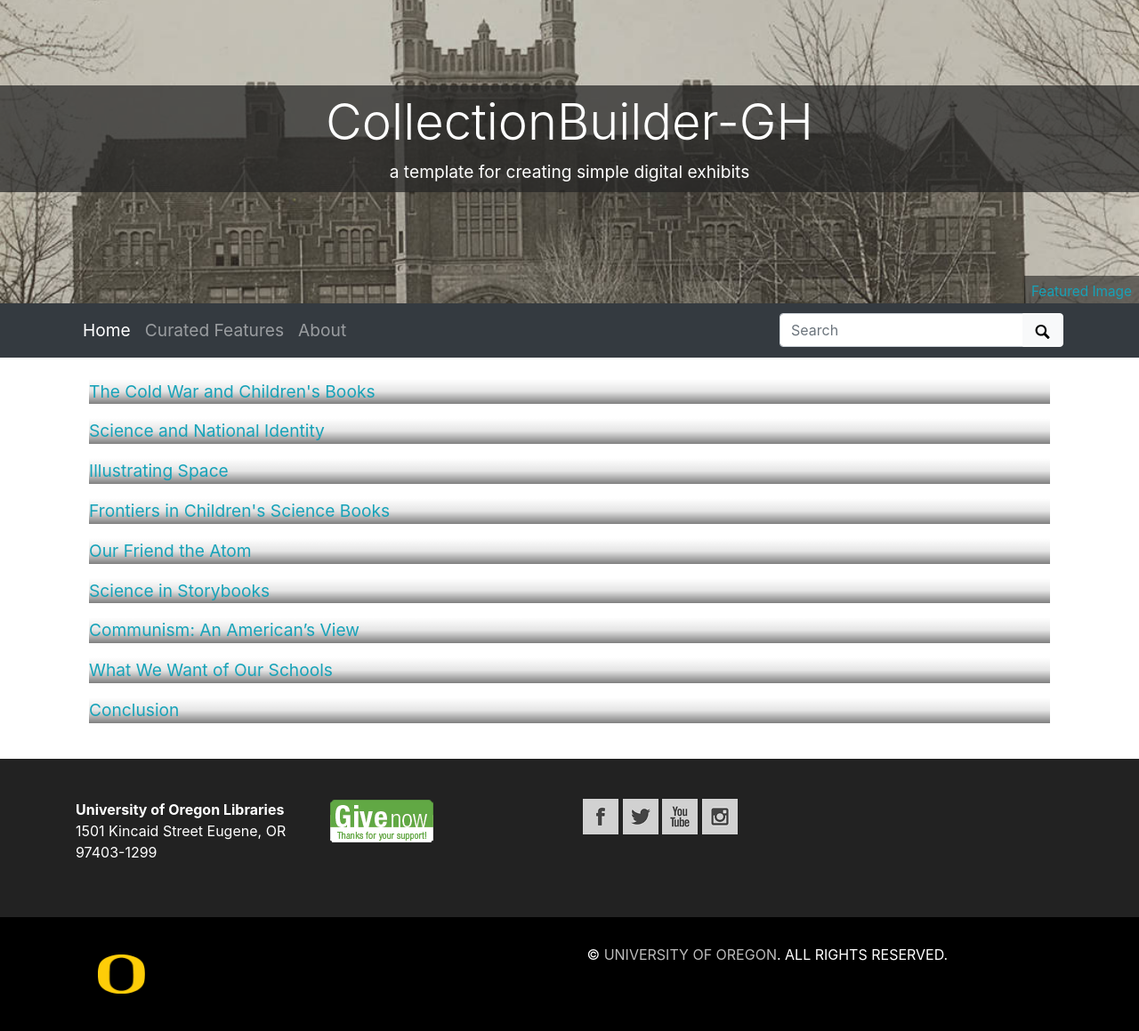
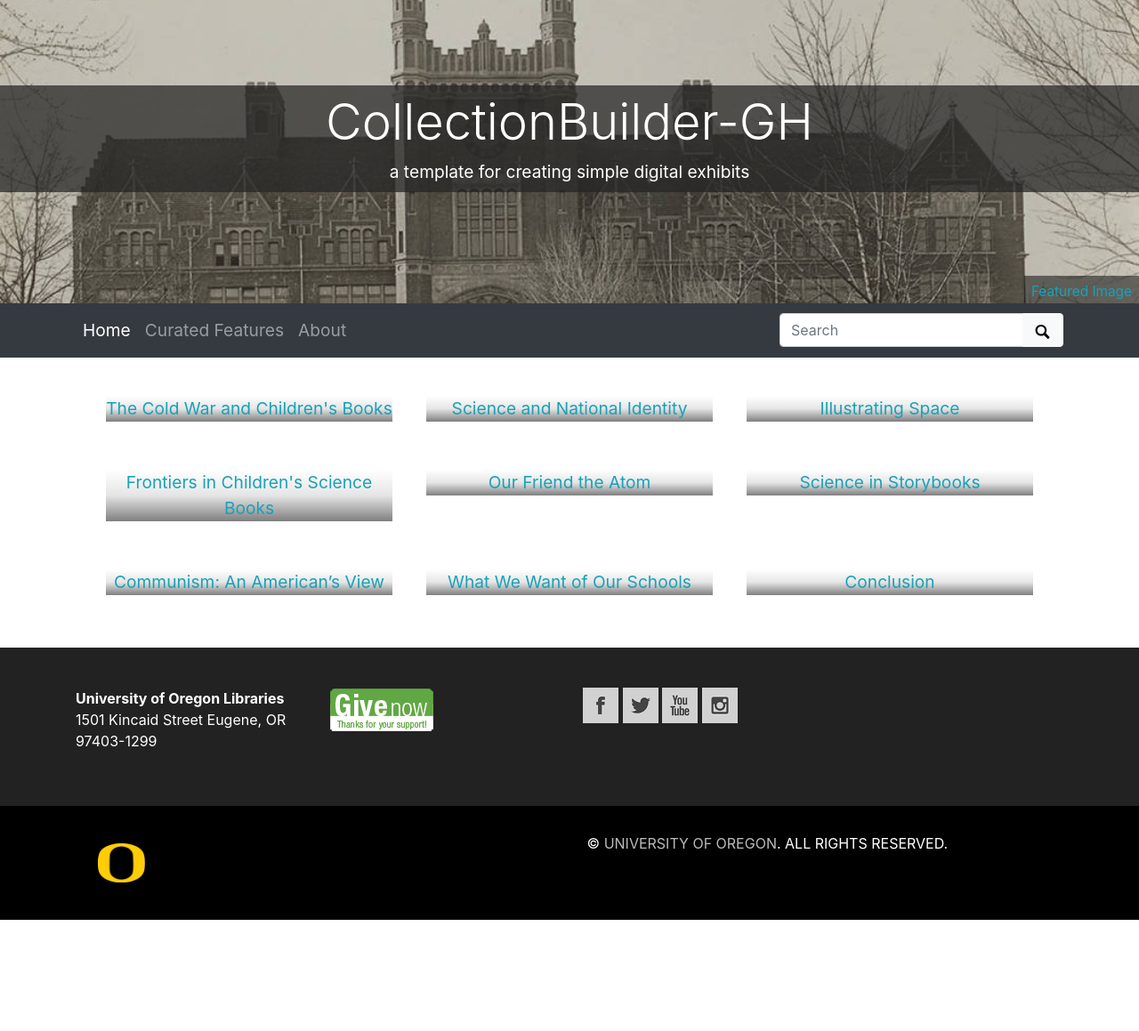
Before and after one commit to muradmikayilzadeh/tomorrows-scientists, a Jekyll site: the page built from index.md, in a window 1280 px wide. Shown: the whole page at 89% size. Built offline with Jekyll 4.4.1, drawn with Linux system fonts in a browser that asks for light colours; after the commit the page ends 1034 px from its top, so only the background shows below that.

Commit message:
Update additional.css

```diff
--- a/assets/css/additional.css
+++ b/assets/css/additional.css
@@ -1,3 +1,28 @@
+.spotlight-flexbox {
+    display: flex;
+    flex-flow: row wrap;
+}
+.spotlight-flexbox .box {
+    text-align: center;
+    padding: 1em;
+    min-width: 125px;
+    flex: 1;
+    -webkit-flex: 1 1 125px;
+}
+@media (max-width: 767px) {
+    .spotlight-flexbox .box {
+        min-width: 200px;
+        -webkit-flex: 1 1 200px;
+    }
+}
+.spotlight-flexbox .box .caption {
+    margin-top: 5px;
+    font-style: italic;
+}
+.spotlight-flexbox .box img {
+    max-width: 100%;
+}
+
 footer {
 /*     position: absolute; */
     bottom: 0;
```
